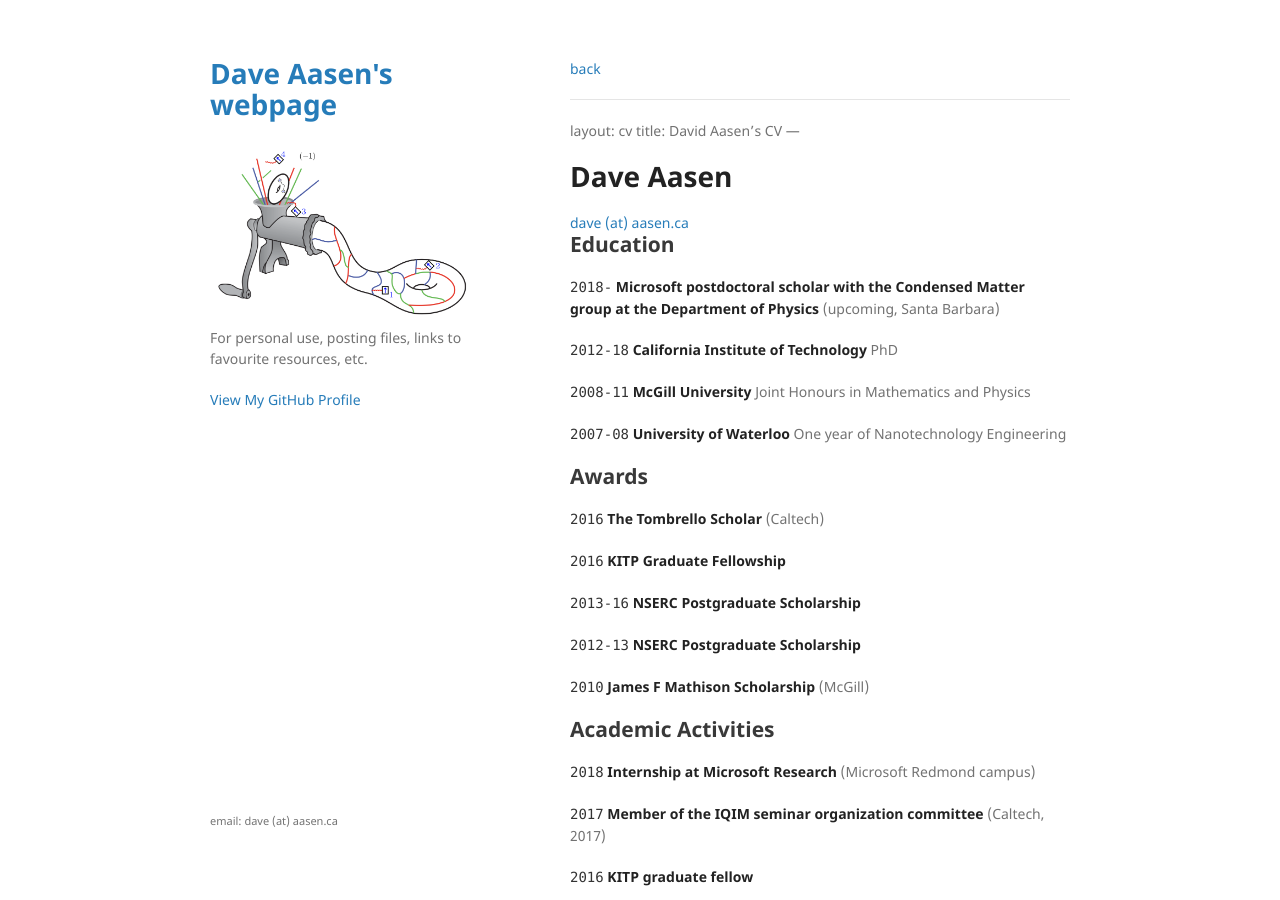
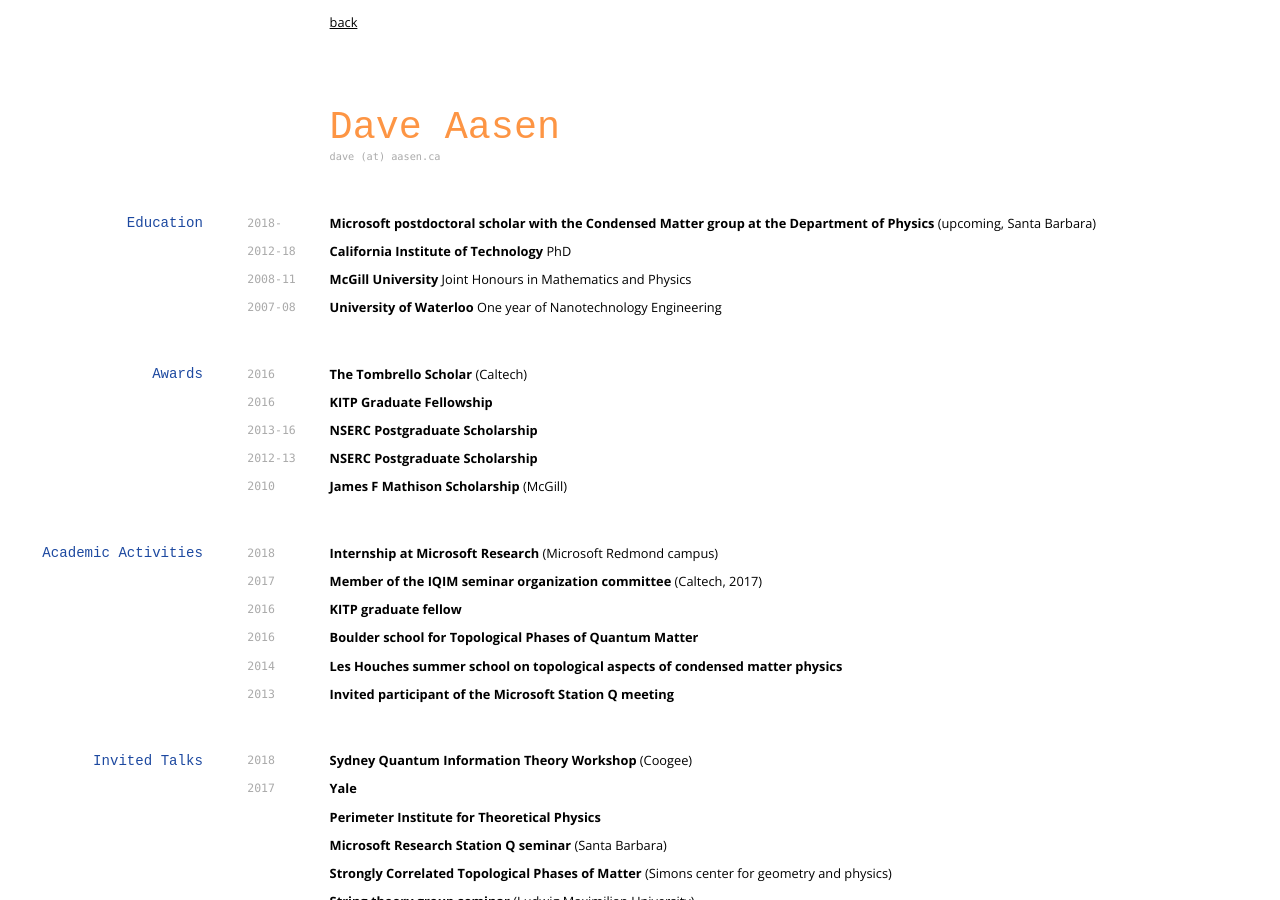
Before and after one commit to davidaasen/davidaasen.github.io, a Jekyll site: the page built from CVprime.md, in a window 1280 px wide and 900 px high. Built offline with Jekyll 4.4.1, drawn with Linux system fonts in a browser that asks for light colours; nearby versions of some CDN libraries; our own code applies the rules of GitHub Pages for plain Markdown files.

```diff
--- a/CVprime.md
+++ b/CVprime.md
@@ -1,9 +1,9 @@
-<p><a href="./">back</a></p>
-
 ---
 layout: cv
 title: David Aasen's CV
 ---
+
+<p><a href="./">back</a></p>
 
 # Dave Aasen
 
```
